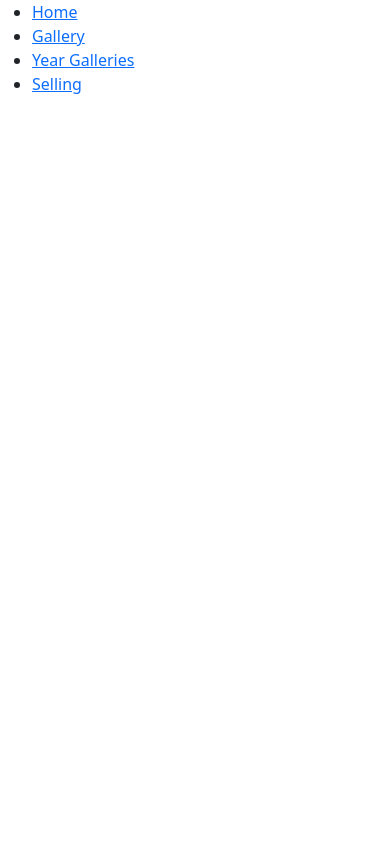
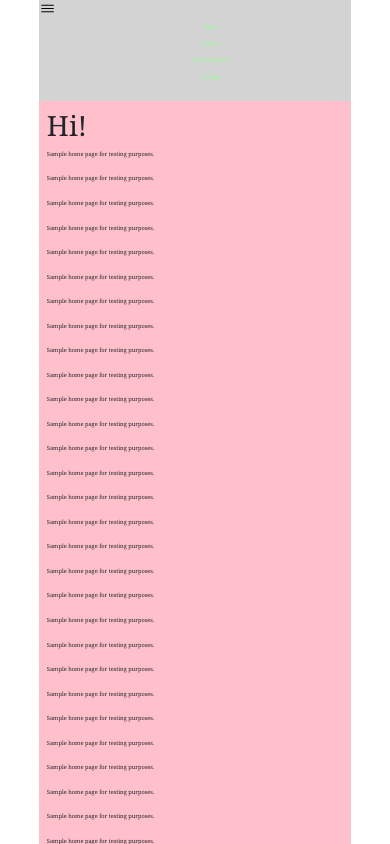
Before and after one commit to Show530/django-bracelet-react, a React (Vite) app in the folder bracelet_frontend/: page / in a window 390 px wide. Shown: the top 844 px of the page. Built offline with nearby package versions, Linux system fonts and the light colour scheme.

Commit message:
working on nav bar functionality for desktop and mobile

```diff
--- a/bracelet_frontend/package.json
+++ b/bracelet_frontend/package.json
@@ -11,9 +11,11 @@
   },
   "dependencies": {
     "@popperjs/core": "^2.11.8",
+    "axios": "^1.12.2",
     "bootstrap": "^5.3.3",
     "react": "^19.1.1",
     "react-dom": "^19.1.1",
+    "react-icons": "^5.5.0",
     "react-router": "^7.9.3",
     "reactstrap": "^9.2.2",
     "styled-components": "^6.1.19"
--- a/bracelet_frontend/src/App.tsx
+++ b/bracelet_frontend/src/App.tsx
@@ -3,31 +3,64 @@
 // year by year: so 2023, 2024, 2025
 // Bracelets that are being sold
 import {createBrowserRouter, Route, RouterProvider, Routes} from "react-router";
-import Nav from "./components/Nav.tsx";
+import Nav from "./components/Navbar/Nav.tsx";
 import Home from "./components/Home.tsx";
 import YearGalleries from "./components/YearGalleries.tsx";
 import Selling from "./components/Selling.tsx";
 import Gallery from "./components/Gallery.tsx";
+import styled from "styled-components";
+
+const StyledPageWrapper = styled.div`
+    width: 80vw;
+    background-color: pink;
+    margin: auto;
+    font-size: calc(1px + 1.2vw);
+    font-family: Georgia, Garamond, serif;
+`;
+
+// const StyledContainer = styled.div`
+//     width: 100%;
+//     display: flex;
+//     flex-direction: row;
+//
+//     @media screen and (max-width: 900px) {
+//         flex-direction: column;
+//         justify-content: center;
+//     }
+// `;
+
+const StyledMain = styled.main`
+    display: flex;
+    flex-direction: column;
+    width: 70%;
+    padding: 2vw;
+    //height: 100vh;
+
+    @media screen and (max-width: 900px) {
+        width: 100%;
+    }
+`;
+
 
 function Root() {
 
   return (
     <>
-      <div>
+      <StyledPageWrapper>
         <header></header>
         <div>
-            <Nav></Nav>
-            <main>
+            <Nav />
+            <StyledMain>
                 <Routes>
                     <Route path={`/`} element={<Home/>}/>
                     <Route path={`/Gallery`} element={<Gallery/>}/>
                     <Route path={`/YearGalleries`} element={<YearGalleries/>}/>
                     <Route path={`/Selling`} element={<Selling/>}/>
                 </Routes>
-            </main>
+            </StyledMain>
         </div>
         <footer></footer>
-      </div>
+      </StyledPageWrapper>
     </>
   );
 }
--- a/bracelet_frontend/src/components/Gallery.tsx
+++ b/bracelet_frontend/src/components/Gallery.tsx
@@ -2,11 +2,12 @@ import Bracelets from "../components/Bracelets.tsx";
 import styled from "styled-components";
 import { useEffect, useState } from 'react';
 import type {Bracelet} from "../interfaces/Bracelet.ts";
+import axios from "axios";
 
 const ParentDiv=styled.div`
     width: 80vw;
     margin: auto;
-    //border: 2px darkred inset;
+    border: 2px darkred inset;
 `;
 
 export default function Gallery() {
@@ -14,15 +15,18 @@ export default function Gallery() {
 
     // useEffect hook for error stuff and re-loading
     useEffect(() => {
-        async function fetchData(): Promise<void> {
-            // fix where we're fetching from to axios!
-            const rawData = await fetch("https://www.amiiboapi.com/api/amiibo/?type=Card");
-            const {bracelet} : {bracelet: Bracelet[]} = await rawData.json();
-            setData(bracelet);
-        }
-        fetchData()
-            .then(() => console.log("Fetched data successfully!"))
-            .catch((e: Error)=> console.log("There was an error: " + e))
+        // async function fetchData(): Promise<void> {
+        //     // fix where we're fetching from to axios!
+        //     // axios.get("/api/")
+        //     // const rawData = await fetch("https://www.amiiboapi.com/api/amiibo/?type=Card");
+        //     // axios.get("/api/").set
+        //     // const {bracelet} : {bracelet: Bracelet[]} = await rawData.json();
+        //     // setData(bracelet);
+        // }
+        // fetchData()
+        //     .then(() => console.log("Fetched data successfully!"))
+        //     .catch((e: Error)=> console.log("There was an error: " + e))
+        axios.get("/api/").then((res) => setData(res.data)).catch((err) => console.log(err));
     }, [data.length]);
 
     return (
--- a/bracelet_frontend/src/components/Home.tsx
+++ b/bracelet_frontend/src/components/Home.tsx
@@ -4,6 +4,47 @@ export default function Home() {
 
     return (
         <>
+            <h1>Hi!</h1>
+            <p>Sample home page for testing purposes.</p>
+            <p>Sample home page for testing purposes.</p>
+            <p>Sample home page for testing purposes.</p>
+            <p>Sample home page for testing purposes.</p>
+            <p>Sample home page for testing purposes.</p>
+            <p>Sample home page for testing purposes.</p>
+            <p>Sample home page for testing purposes.</p>
+            <p>Sample home page for testing purposes.</p>
+            <p>Sample home page for testing purposes.</p>
+            <p>Sample home page for testing purposes.</p>
+            <p>Sample home page for testing purposes.</p>
+            <p>Sample home page for testing purposes.</p>
+            <p>Sample home page for testing purposes.</p>
+            <p>Sample home page for testing purposes.</p>
+            <p>Sample home page for testing purposes.</p>
+            <p>Sample home page for testing purposes.</p>
+            <p>Sample home page for testing purposes.</p>
+            <p>Sample home page for testing purposes.</p>
+            <p>Sample home page for testing purposes.</p>
+            <p>Sample home page for testing purposes.</p>
+            <p>Sample home page for testing purposes.</p>
+            <p>Sample home page for testing purposes.</p>
+            <p>Sample home page for testing purposes.</p>
+            <p>Sample home page for testing purposes.</p>
+            <p>Sample home page for testing purposes.</p>
+            <p>Sample home page for testing purposes.</p>
+            <p>Sample home page for testing purposes.</p>
+            <p>Sample home page for testing purposes.</p>
+            <p>Sample home page for testing purposes.</p>
+            <p>Sample home page for testing purposes.</p>
+            <p>Sample home page for testing purposes.</p>
+            <p>Sample home page for testing purposes.</p>
+            <p>Sample home page for testing purposes.</p>
+            <p>Sample home page for testing purposes.</p>
+            <p>Sample home page for testing purposes.</p>
+            <p>Sample home page for testing purposes.</p>
+            <p>Sample home page for testing purposes.</p>
+            <p>Sample home page for testing purposes.</p>
+            <p>Sample home page for testing purposes.</p>
+            <p>Sample home page for testing purposes.</p>
         </>
     );
 }
--- a/bracelet_frontend/src/components/Nav.tsx
+++ /dev/null
@@ -1,14 +0,0 @@
-import {Link} from 'react-router';
-
-export default function Nav() {
-    return (
-        <nav>
-            <ul>
-                <li><Link to={`/`}>Home</Link></li>
-                <li><Link to={`/Gallery`}>Gallery</Link></li>
-                <li><Link to={`/YearGalleries`}>Year Galleries</Link></li>
-                <li><Link to={`/Selling`}>Selling</Link></li>
-            </ul>
-        </nav>
-    );
-}
--- /dev/null
+++ b/bracelet_frontend/src/components/Navbar/DesktopNav.tsx
@@ -0,0 +1,99 @@
+import {Link} from 'react-router';
+import styled from "styled-components";
+
+
+// position: sticky;
+// top: -16px;
+// z-index: 1000;
+// width: 100%;
+// margin: 0 -32px;
+// padding: 24px 32px 8px;
+
+
+const StyledNav = styled.nav`
+    width: 100%;
+    //
+    position: sticky;
+    top: -16px;
+    z-index: 1000;
+    //margin: 0 -32px;
+    padding: 24px 32px 8px;
+    background: slategray;
+    //display: flex;
+    //justify-content: right;
+    //justify-items: center;
+    //@media screen and (max-width: 900px) {
+    //    width: 100%;
+    //}
+`;
+
+const StyledUl = styled.ul`
+    display: flex;
+    list-style: none;
+    text-align: center;
+    padding-left: 0;
+    justify-content: right;
+    //float: right;
+    //flex-direction: row;
+    //justify-content: space-evenly;
+    //justify-content: space-between;
+    /*background-color: #d174c9;*/
+
+
+    //@media screen and (max-width: 900px) {
+    //    flex-direction: row;
+    //    justify-content: space-between;
+    //}
+`;
+const StyledLi = styled.li`
+    padding: 1% .5%;
+    margin: 1% .5%;
+    text-decoration: none;
+    //width: 50%;
+    //padding: 2vh 0;
+    //margin: 2vw auto;
+    //background-color: #d788d0;
+    //border-radius: 5%;
+    //display: grid;
+    //align-items: center;
+
+    //@media screen and (max-width: 900px) {
+    //    font-size: calc(2px + 1.5vw);
+    //    padding: 1% .5%;
+    //    margin: 1% .5%;
+    //    display: grid;
+    //    align-items: center;
+    //}
+`;
+
+const StyledLink = styled(Link)`
+    text-decoration: none;
+    color: palegreen;
+
+    &:hover {
+        color: darkgreen;
+    }
+`;
+
+
+
+export default function DesktopNav() {
+    return (
+        <StyledNav>
+            <StyledUl>
+                <StyledLi>
+                    <StyledLink to={`/`}>Home</StyledLink>
+                </StyledLi>
+                <StyledLi>
+                    <StyledLink to={`/Gallery`}>Gallery</StyledLink>
+                </StyledLi>
+                <StyledLi>
+                    <StyledLink to={`/YearGalleries`}>Year Galleries</StyledLink>
+                </StyledLi>
+                <StyledLi>
+                    <StyledLink to={`/Selling`}>Selling</StyledLink>
+                </StyledLi>
+            </StyledUl>
+        </StyledNav>
+    );
+}
--- /dev/null
+++ b/bracelet_frontend/src/components/Navbar/MobileNav.tsx
@@ -0,0 +1,65 @@
+import {Link} from 'react-router';
+import styled from "styled-components";
+import { IoMenuOutline } from "react-icons/io5";
+
+// position: sticky;
+// top: -16px;
+// z-index: 1000;
+// width: 100%;
+// margin: 0 -32px;
+// padding: 24px 32px 8px;
+
+
+const StyledNav = styled.nav`
+    width: 100%;
+    position: sticky;
+    height: 10%;
+    background: lightgrey;
+    align-items: center;
+`;
+
+const StyledUl = styled.ul`
+    list-style: none;
+    text-align: center;
+`;
+const StyledLi = styled.li`
+    padding: 1% .5%;
+    margin: 1% .5%;
+    text-decoration: none;
+`;
+
+const StyledLink = styled(Link)`
+    text-decoration: none;
+    color: palegreen;
+
+    &:hover {
+        color: darkgreen;
+    }
+`;
+
+const Hamburger = styled(IoMenuOutline)`
+    color: black;
+    font-size: 3em;
+`;
+
+export default function MobileNav() {
+    return (
+        <StyledNav>
+            <Hamburger/>
+            <StyledUl>
+                <StyledLi>
+                    <StyledLink to={`/`}>Home</StyledLink>
+                </StyledLi>
+                <StyledLi>
+                    <StyledLink to={`/Gallery`}>Gallery</StyledLink>
+                </StyledLi>
+                <StyledLi>
+                    <StyledLink to={`/YearGalleries`}>Year Galleries</StyledLink>
+                </StyledLi>
+                <StyledLi>
+                    <StyledLink to={`/Selling`}>Selling</StyledLink>
+                </StyledLi>
+            </StyledUl>
+        </StyledNav>
+    );
+}
--- /dev/null
+++ b/bracelet_frontend/src/components/Navbar/Nav.tsx
@@ -0,0 +1,32 @@
+// import {Link} from 'react-router';
+import styled from "styled-components";
+import DesktopNav from "./DesktopNav.tsx";
+import MobileNav from "./MobileNav.tsx";
+
+const DesktopNavContainer = styled.div`
+
+    @media (max-width: 800px) {
+        display: none;
+    }
+`;
+
+const MobileNavContainer = styled.div`
+    display:none;
+
+    @media (max-width: 800px) {
+        display: flex;
+    }
+`;
+
+export default function Nav() {
+    return (
+        <>
+            <DesktopNavContainer>
+                <DesktopNav/>
+            </DesktopNavContainer>
+            <MobileNavContainer>
+                <MobileNav/>
+            </MobileNavContainer>
+        </>
+    );
+}
--- a/bracelet_frontend/vite.config.ts
+++ b/bracelet_frontend/vite.config.ts
@@ -4,4 +4,14 @@ import react from '@vitejs/plugin-react-swc'
 // https://vite.dev/config/
 export default defineConfig({
   plugins: [react()],
+  server: {
+    proxy: {
+      "/api" : {
+        // This is the django server address
+        // Replace if hosting!!
+        target: 'http://localhost:8000',
+        changeOrigin: true,
+      }
+    }
+  }
 })
```
Also changed, not shown: 1 other file (tests, documents, lock files or other folders).
